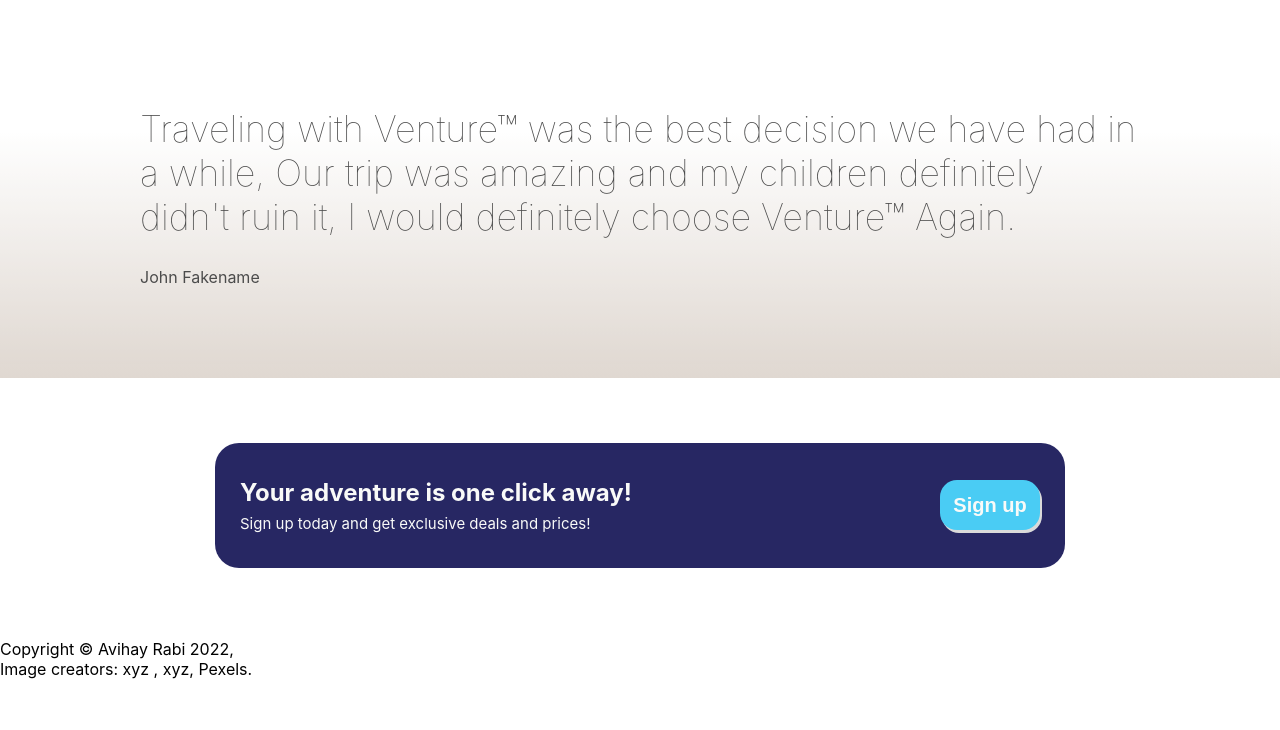
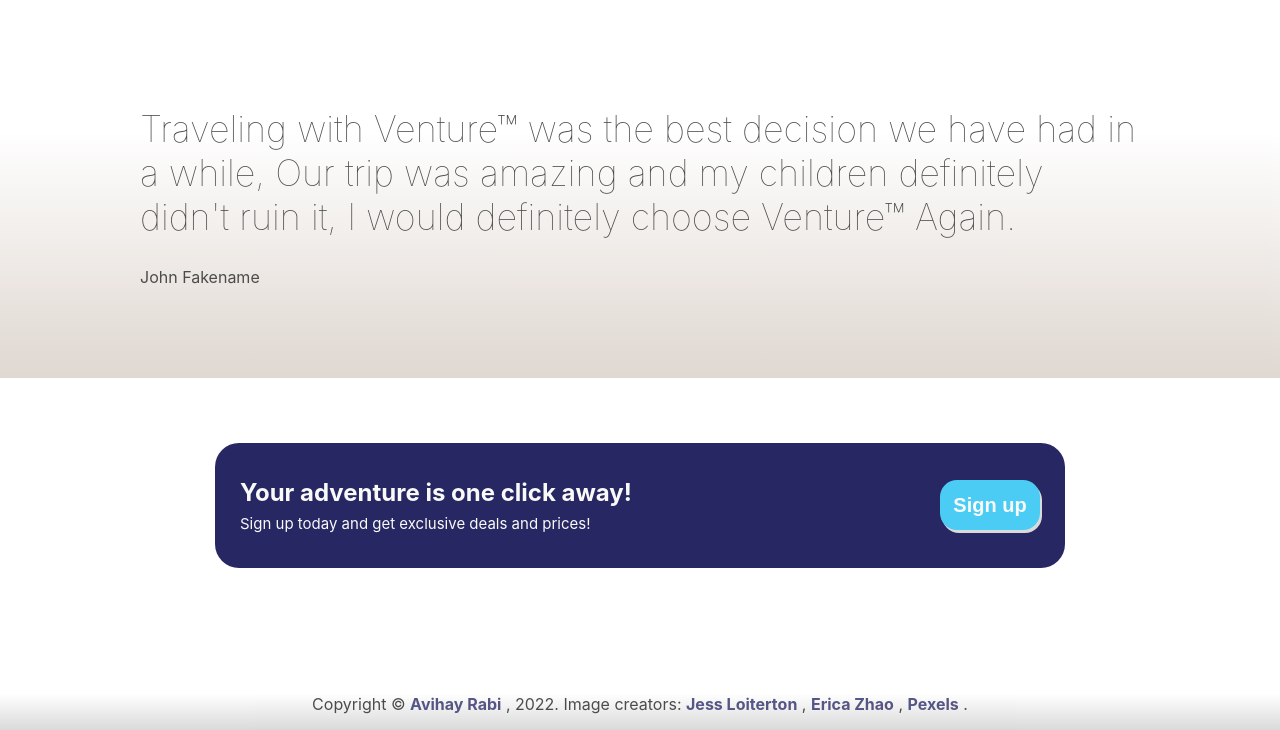
Before and after one commit to AvihayR/Landing-Page, a plain HTML site: page index.html in a window 1280 px wide. Shown: the part 907-1637 px from the top of the page. Before the commit the page ends 1602 px from the top, so only its background shows below. Drawn offline with Linux system fonts and the light colour scheme.

Commit message:
Finish footer section

```diff
--- a/index.html
+++ b/index.html
@@ -80,9 +80,12 @@
     </div>
 
     <div class="footer">
-        <p>Copyright © Avihay Rabi 2022,
-            <br>
-            Image creators: xyz , xyz, Pexels.
+        <p class="footer-text">Copyright ©
+            <a href="/index.html">Avihay Rabi</a> , 2022.
+            Image creators:
+            <a href="https://www.pexels.com/@jess-vide/">Jess Loiterton</a> ,
+            <a href="https://www.pexels.com/@ericazhao/">Erica Zhao</a> ,
+            <a href="https://www.pexels.com/">Pexels</a> .
         </p>
     </div>
 </body>
--- a/style.css
+++ b/style.css
@@ -8,6 +8,7 @@ body {
     box-sizing: border-box;
     flex: 1;
 }
+
 
 .header{
     display: flex;
@@ -246,3 +247,21 @@ p.action-text{
     margin: 0;
     color: #F9FAF8;
 }
+
+.footer{
+    display: flex;
+    justify-content: center;
+    align-items: center;
+    background: linear-gradient(180deg, rgba(255,255,255,1) 30%, rgb(202, 202, 202) 100%) ;
+    margin-top: 55px;
+    opacity: 0.70;
+}
+
+a{
+    text-decoration: none;
+    color: rgb(16,16,83);
+    font-weight: bold;
+}
+
+.footer-text{
+}
```
